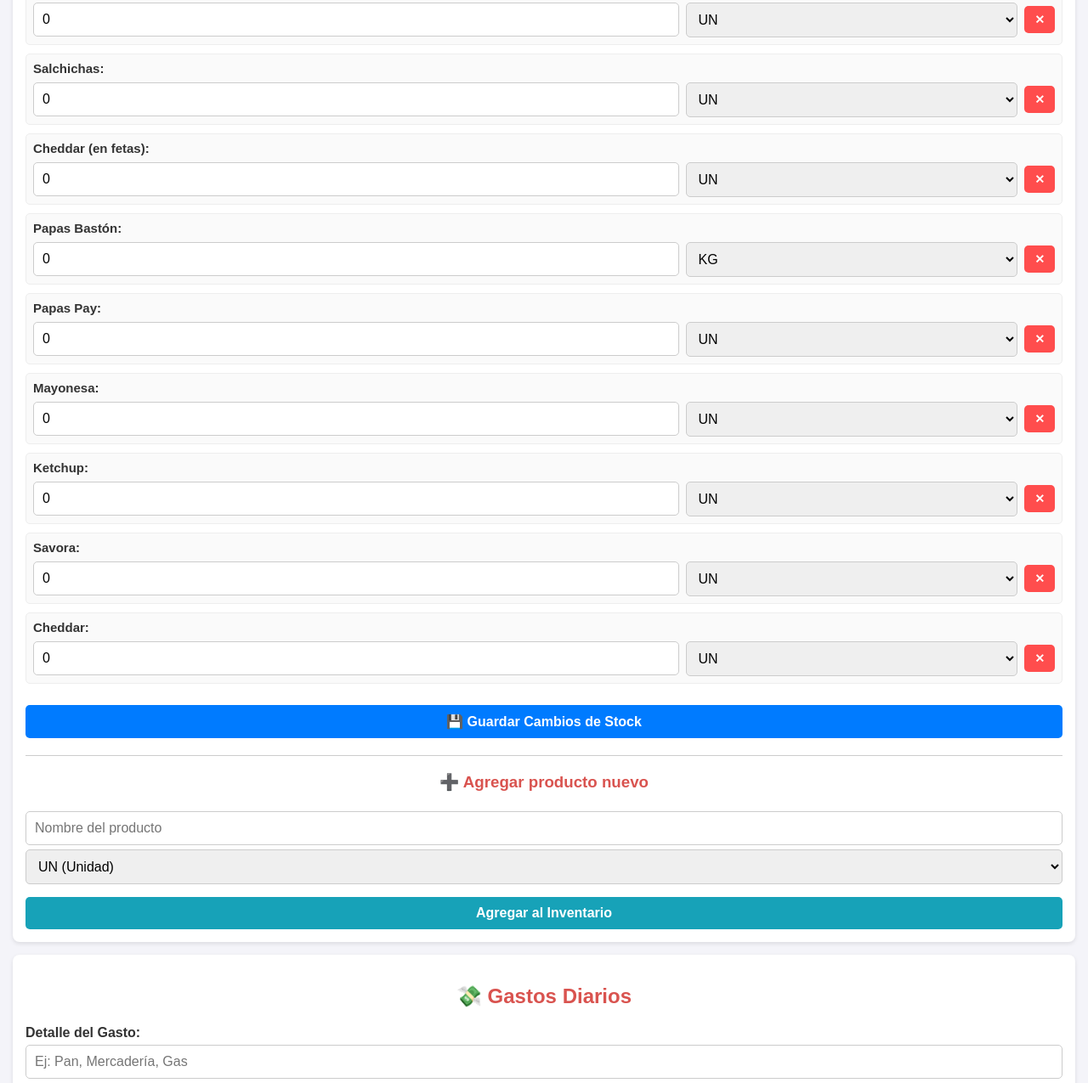
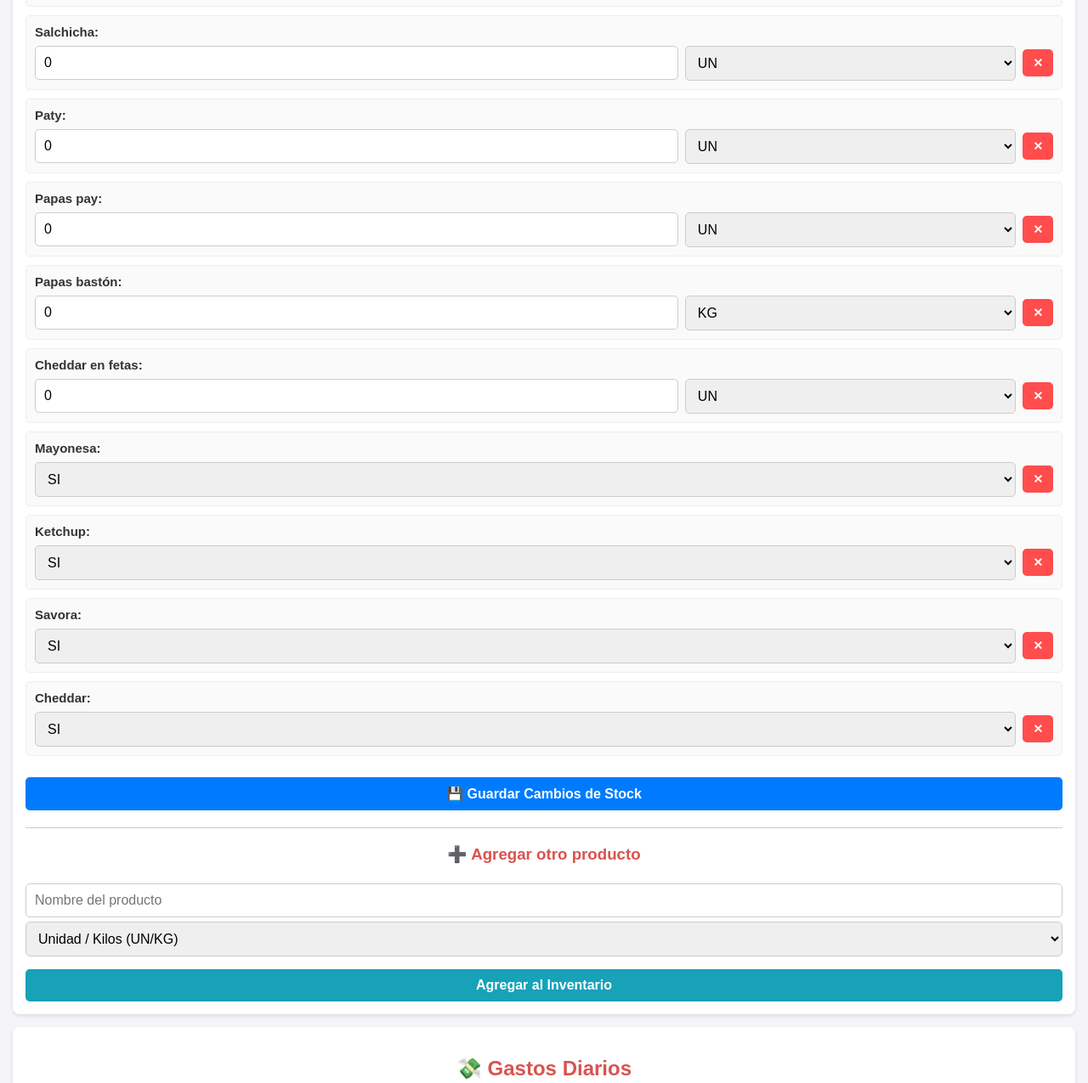
Before and after one commit to localturquito-lgtm/CARRITURCO-APP, a plain HTML site: page index.html in a window 1280 px wide. Shown: the part 1051-2326 px from the top of the page at 85% size. Drawn offline with Linux system fonts and the light colour scheme.

Commit message:
Update index.html

```diff
--- a/index.html
+++ b/index.html
@@ -18,7 +18,7 @@
         table { width: 100%; border-collapse: collapse; margin-top: 10px; }
         th, td { border: 1px solid #ddd; padding: 8px; text-align: center; }
         th { background-color: #f2f2f2; }
-        .stock-item { display: flex; align-items: center; justify-content: space-between; margin-bottom: 10px; gap: 8px; flex-wrap: wrap; background: #fafafa; padding: 8px; border-radius: 5px; border: 1px solid #eee; }
+        .stock-item { display: flex; align-items: center; justify-content: space-between; margin-bottom: 10px; gap: 8px; flex-wrap: wrap; background: #fafafa; padding: 10px; border-radius: 5px; border: 1px solid #eee; }
         .stock-item label { flex: 1 1 100%; margin-top: 0; font-size: 15px; }
         .stock-item input[type="number"] { flex: 2; margin-top: 0; }
         .stock-item select { flex: 1; margin-top: 0; }
@@ -39,7 +39,7 @@
     <!-- ALERTAS DE STOCK BAJO -->
     <div id="alertaStock" class="alerta-stock"></div>
 
-    <!-- REGISTRO DIARIO DE VENTAS -->
+    <!-- REGISTRO DIARIO DE VENTAS Y FECHA -->
     <div class="card">
         <h2>📅 Registro Diario</h2>
         <label for="fecha">Fecha:</label>
@@ -59,11 +59,11 @@
 
         <hr style="margin: 20px 0; border: 0; border-top: 1px solid #ccc;">
 
-        <h3>➕ Agregar producto nuevo</h3>
+        <h3>➕ Agregar otro producto</h3>
         <input type="text" id="nuevoProdNombre" placeholder="Nombre del producto">
-        <select id="nuevoProdMedida">
-            <option value="UN">UN (Unidad)</option>
-            <option value="KG">KG (Kilos)</option>
+        <select id="nuevoProdTipo">
+            <option value="MEDIDA">Unidad / Kilos (UN/KG)</option>
+            <option value="ESTADO">Estado (SI / NO / COMPRAR)</option>
         </select>
         <button onclick="agregarNuevoProducto()" style="background-color: #17a2b8;">Agregar al Inventario</button>
     </div>
@@ -72,7 +72,7 @@
     <div class="card">
         <h2>💸 Gastos Diarios</h2>
         <label for="gastoDetalle">Detalle del Gasto:</label>
-        <input type="text" id="gastoDetalle" placeholder="Ej: Pan, Mercadería, Gas">
+        <input type="text" id="gastoDetalle" placeholder="Ej: Mercadería, Gas, Insumos">
 
         <label for="gastoMonto">Monto ($):</label>
         <input type="number" id="gastoMonto" placeholder="0.00">
@@ -120,27 +120,28 @@
     <script>
         document.getElementById('fecha').valueAsDate = new Date();
 
-        const productosBase = [
-            { id: 'pan_pancho', nombre: 'Pan p/pancho', cantidad: 0, unidad: 'UN' },
-            { id: 'pan_hambur', nombre: 'Pan p/hambur', cantidad: 0, unidad: 'UN' },
-            { id: 'paty', nombre: 'Paty', cantidad: 0, unidad: 'UN' },
-            { id: 'salchichas', nombre: 'Salchichas', cantidad: 0, unidad: 'UN' },
-            { id: 'cheddar_fetas', nombre: 'Cheddar (en fetas)', cantidad: 0, unidad: 'UN' },
-            { id: 'papas_baston', nombre: 'Papas Bastón', cantidad: 0, unidad: 'KG' },
-            { id: 'papas_pay', nombre: 'Papas Pay', cantidad: 0, unidad: 'UN' },
-            { id: 'mayonesa', nombre: 'Mayonesa', cantidad: 0, unidad: 'UN' },
-            { id: 'ketchup', nombre: 'Ketchup', cantidad: 0, unidad: 'UN' },
-            { id: 'savora', nombre: 'Savora', cantidad: 0, unidad: 'UN' },
-            { id: 'cheddar', nombre: 'Cheddar', cantidad: 0, unidad: 'UN' }
+        const productosListaInicial = [
+            { id: 'pan_superpancho', nombre: 'Pan p/superpancho', tipo: 'MEDIDA', cantidad: 0, unidad: 'UN' },
+            { id: 'pan_pancho', nombre: 'Pan p/pancho', tipo: 'MEDIDA', cantidad: 0, unidad: 'UN' },
+            { id: 'pan_hambur', nombre: 'Pan p/hambur', tipo: 'MEDIDA', cantidad: 0, unidad: 'UN' },
+            { id: 'salchicha', nombre: 'Salchicha', tipo: 'MEDIDA', cantidad: 0, unidad: 'UN' },
+            { id: 'paty', nombre: 'Paty', tipo: 'MEDIDA', cantidad: 0, unidad: 'UN' },
+            { id: 'papas_pay', nombre: 'Papas pay', tipo: 'MEDIDA', cantidad: 0, unidad: 'UN' },
+            { id: 'papas_baston', nombre: 'Papas bastón', tipo: 'MEDIDA', cantidad: 0, unidad: 'KG' },
+            { id: 'cheddar_fetas', nombre: 'Cheddar en fetas', tipo: 'MEDIDA', cantidad: 0, unidad: 'UN' },
+            { id: 'mayonesa', nombre: 'Mayonesa', tipo: 'ESTADO', estado: 'SI' },
+            { id: 'ketchup', nombre: 'Ketchup', tipo: 'ESTADO', estado: 'SI' },
+            { id: 'savora', nombre: 'Savora', tipo: 'ESTADO', estado: 'SI' },
+            { id: 'cheddar', nombre: 'Cheddar', tipo: 'ESTADO', estado: 'SI' }
         ];
 
         function obtenerDatos() {
             let data = JSON.parse(localStorage.getItem('carriturco_db'));
-            if (!data) {
+            if (!data || !data.productos) {
                 data = {
                     ventas: [],
                     gastos: [],
-                    productos: productosBase,
+                    productos: productosListaInicial,
                     historial: []
                 };
             }
@@ -160,16 +161,26 @@
             container.innerHTML = '';
 
             db.productos.forEach((p, index) => {
-                let html = `
-                <div class="stock-item">
-                    <label>${p.nombre}:</label>
+                let html = `<div class="stock-item"><label>${p.nombre}:</label>`;
+
+                if (p.tipo === 'ESTADO') {
+                    let est = p.estado || 'SI';
+                    html += `
+                    <select id="estado_${index}">
+                        <option value="SI" ${est === 'SI' ? 'selected' : ''}>SI</option>
+                        <option value="NO" ${est === 'NO' ? 'selected' : ''}>NO</option>
+                        <option value="COMPRAR" ${est === 'COMPRAR' ? 'selected' : ''}>COMPRAR</option>
+                    </select>`;
+                } else {
+                    html += `
                     <input type="number" step="0.1" id="cant_${index}" value="${p.cantidad !== undefined ? p.cantidad : 0}" placeholder="Cantidad">
                     <select id="medida_${index}">
                         <option value="UN" ${p.unidad === 'UN' ? 'selected' : ''}>UN</option>
                         <option value="KG" ${p.unidad === 'KG' ? 'selected' : ''}>KG</option>
-                    </select>
-                    <button class="btn-eliminar" onclick="eliminarProducto(${index})">✕</button>
-                </div>`;
+                    </select>`;
+                }
+
+                html += `<button class="btn-eliminar" onclick="eliminarProducto(${index})">✕</button></div>`;
                 container.innerHTML += html;
             });
         }
@@ -177,26 +188,36 @@
         function guardarStock() {
             let db = obtenerDatos();
             db.productos.forEach((p, index) => {
-                let cantEl = document.getElementById(`cant_${index}`);
-                let medidaEl = document.getElementById(`medida_${index}`);
-                if (cantEl && medidaEl) {
-                    p.cantidad = parseFloat(cantEl.value) || 0;
-                    p.unidad = medidaEl.value;
+                if (p.tipo === 'ESTADO') {
+                    let estEl = document.getElementById(`estado_${index}`);
+                    if (estEl) p.estado = estEl.value;
+                } else {
+                    let cantEl = document.getElementById(`cant_${index}`);
+                    let medidaEl = document.getElementById(`medida_${index}`);
+                    if (cantEl && medidaEl) {
+                        p.cantidad = parseFloat(cantEl.value) || 0;
+                        p.unidad = medidaEl.value;
+                    }
                 }
             });
             guardarDatos(db);
-            alert('Stock guardado correctamente');
+            alert('Stock guardado con éxito');
         }
 
         function agregarNuevoProducto() {
             let nombre = document.getElementById('nuevoProdNombre').value.trim();
-            let unidad = document.getElementById('nuevoProdMedida').value;
+            let tipo = document.getElementById('nuevoProdTipo').value;
 
             if (!nombre) return alert('Ingresa el nombre del producto');
 
             let db = obtenerDatos();
             let id = nombre.toLowerCase().replace(/ /g, '_');
-            db.productos.push({ id, nombre, cantidad: 0, unidad });
+
+            if (tipo === 'ESTADO') {
+                db.productos.push({ id, nombre, tipo: 'ESTADO', estado: 'SI' });
+            } else {
+                db.productos.push({ id, nombre, tipo: 'MEDIDA', cantidad: 0, unidad: 'UN' });
+            }
 
             guardarDatos(db);
             renderStockUI();
@@ -204,7 +225,7 @@
         }
 
         function eliminarProducto(index) {
-            if (confirm('¿Deseas quitar este producto del inventario?')) {
+            if (confirm('¿Deseas eliminar este producto de la lista?')) {
                 let db = obtenerDatos();
                 db.productos.splice(index, 1);
                 guardarDatos(db);
@@ -273,7 +294,9 @@
             let alertas = [];
 
             db.productos.forEach(p => {
-                if (p.cantidad <= 2) {
+                if (p.tipo === 'ESTADO' && p.estado === 'COMPRAR') {
+                    alertas.push(`⚠️ Comprar urgente: ${p.nombre}`);
+                } else if (p.tipo === 'MEDIDA' && p.cantidad <= 2) {
                     alertas.push(`⚠️ Stock bajo de ${p.nombre}: Quedan ${p.cantidad} ${p.unidad}`);
                 }
             });
@@ -310,7 +333,7 @@
             }
         }
 
-        // SINCRONIZACIÓN EN LA NUBE CON JSONBIN
+        // SINCRONIZACIÓN NUBE CON JSONBIN
         function guardarConfigSync() {
             let key = document.getElementById('binKey').value.trim();
             localStorage.setItem('carriturco_bin_id', key);
@@ -326,7 +349,7 @@
                     headers: { 'Content-Type': 'application/json' },
                     body: JSON.stringify(data)
                 });
-            } catch(e) { console.error('Error sincronizando:', e); }
+            } catch(e) { console.error('Error al sincronizar:', e); }
         }
 
         async function cargarDesdeNube() {
@@ -343,7 +366,7 @@
                     actualizarResumen();
                     verificarAlertas();
                 }
-            } catch(e) { console.error('Error cargando datos:', e); }
+            } catch(e) { console.error('Error al cargar de la nube:', e); }
         }
 
         window.onload = function() {
```
